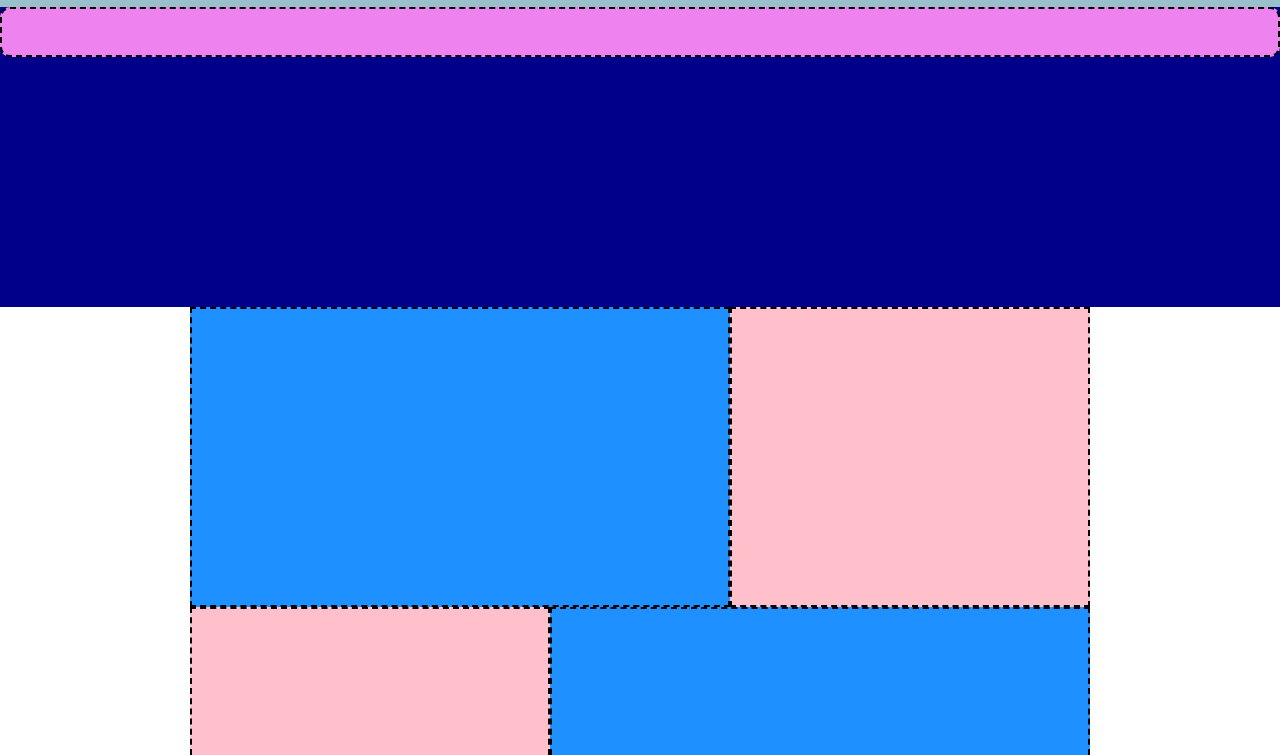
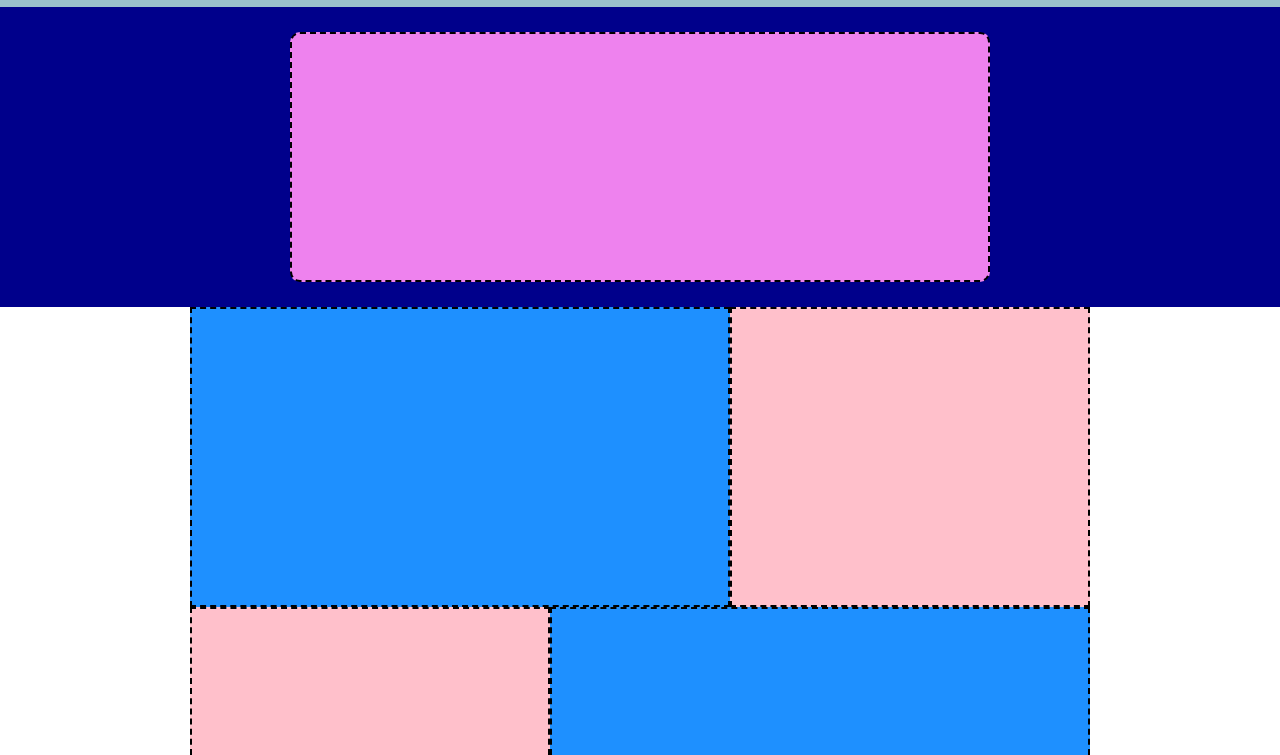
Before and after one commit to Rocca-Francesco/htmlcss-struttura-discord, a plain HTML site: page index.html in a window 1280 px wide. Shown: the part 45-800 px from the top of the page. Drawn offline with Linux system fonts and the light colour scheme.

Commit message:
sistemato slider

```diff
--- a/css/style.css
+++ b/css/style.css
@@ -84,13 +84,16 @@ a {
 #slider {
     background-color: #00008b;
     min-height: 300px;
-    padding: 50px auto;
+    align-items: center;
+    justify-content: center;
+    padding: 10px auto;
 }
 
 .notizia {
     background-color: #ee82ee;
     border-radius: 10px;
-    height: 50px;
+    height: 250px;
+    width: 700px;
 }
 
 /* layout sections */
--- a/index.html
+++ b/index.html
@@ -26,7 +26,7 @@
     </header>
 
     <!-- notizia principale -->
-    <section id="slider">
+    <section class="d-flex" id="slider">
         <div class="notizia">
 
         </div>
```
